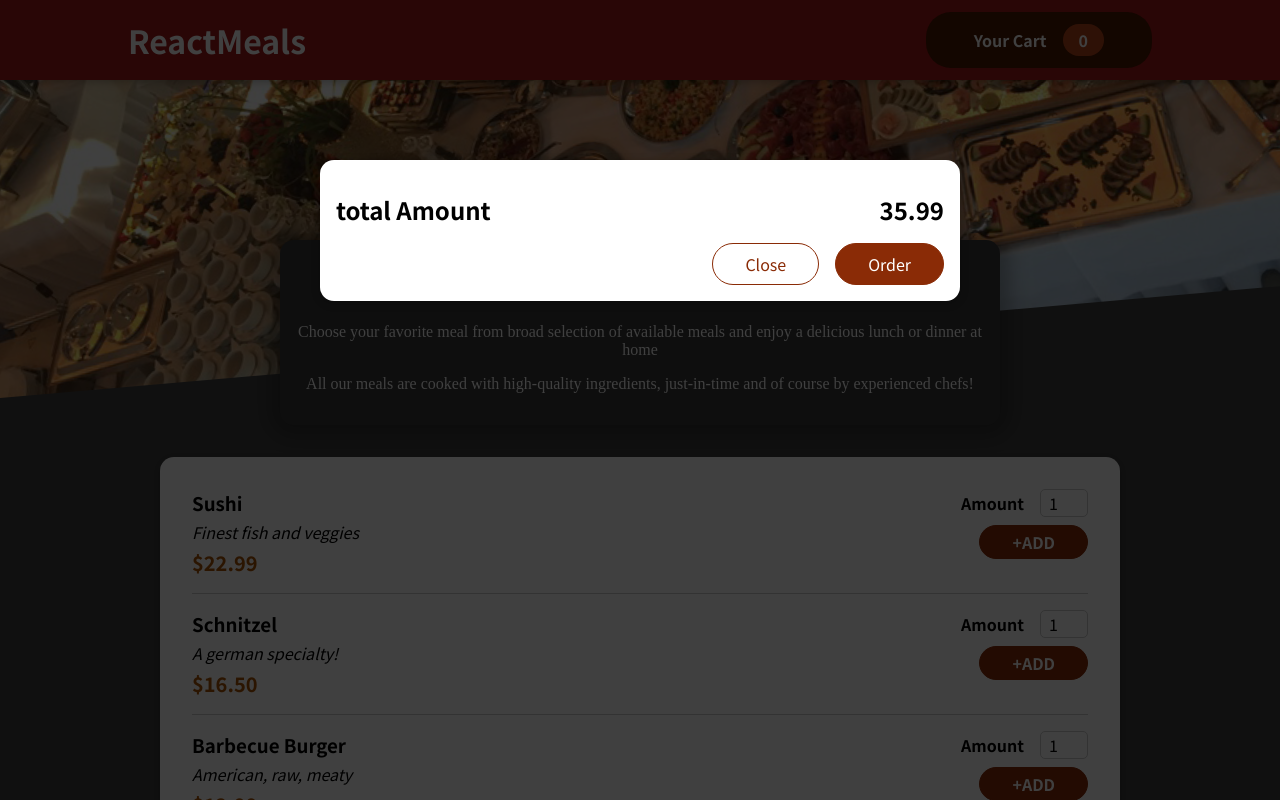
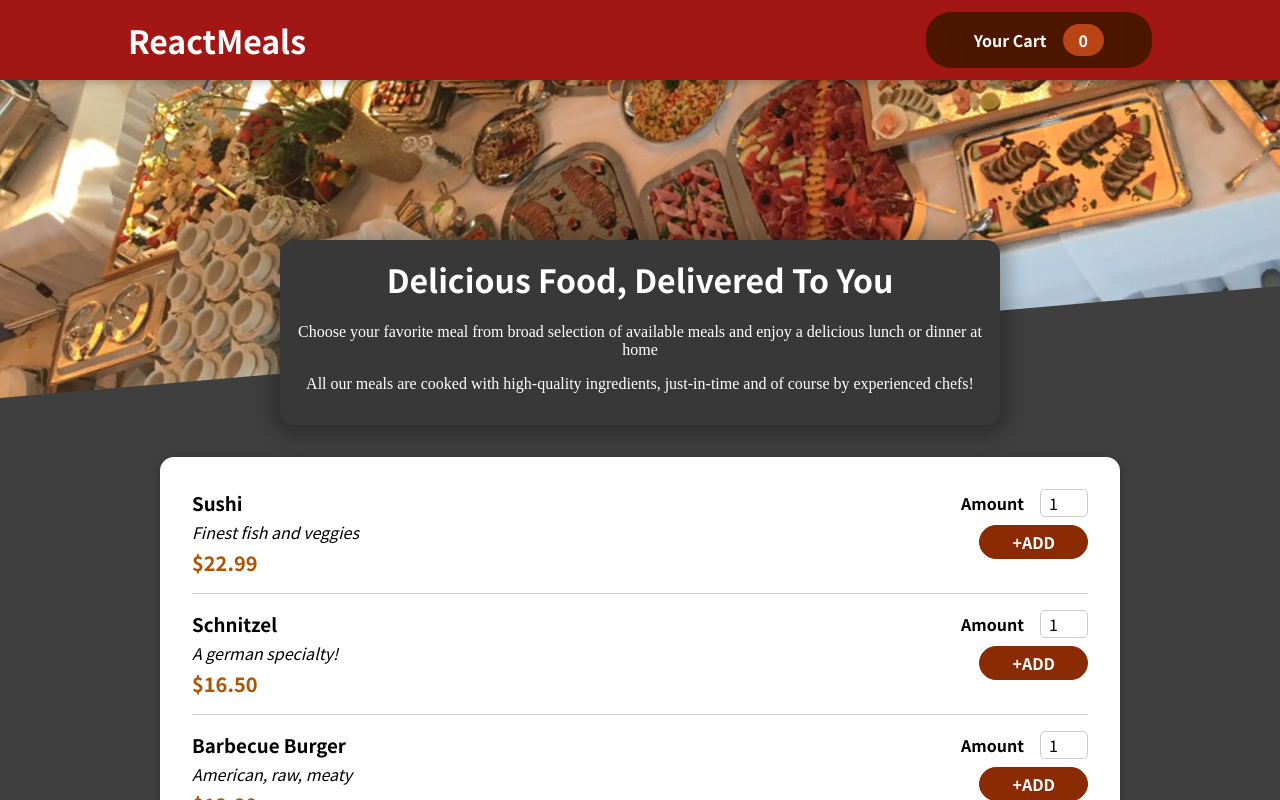
Before and after one commit to kartik4599/React-Meals, a React (Create React App) app: page / in a window 1280 px wide. Shown: the top 800 px of the page. Built offline with nearby package versions, Linux system fonts and the light colour scheme.

Commit message:
Cart Close Function

```diff
--- a/src/App.js
+++ b/src/App.js
@@ -1,14 +1,23 @@
+import { useState } from "react";
 import Cart from "./components/Cart/Cart";
 import Header from "./components/Layout/Header";
 import Meals from "./components/Meals/Meals";
 
 function App() {
+  const [showCart,setCart]=useState(false);
+
+  const nowShowCart=()=>{
+    setCart(true);
+  }
+  const hideShowCart=()=>{
+    setCart(false);
+  }
   return (
-    <div>
-      <Cart/>
-      <Header />
+    <>
+      {showCart && <Cart hidCart={hideShowCart}/>}
+      <Header onshowCart={nowShowCart}/>
       <Meals />
-    </div>
+    </>
   );
 }
 
--- a/src/components/Cart/Cart.js
+++ b/src/components/Cart/Cart.js
@@ -2,22 +2,24 @@ import Modal from "../UI/Modal/Modal";
 import classes from "./Cart.module.css";
 
 const Cart = (props) => {
+
   const totalList = (
-    <ul className={classes['cart-items']}>
+    <ul className={classes["cart-items"]}>
       {[].map((element) => {
         return <li>{element.name}</li>;
       })}
     </ul>
   );
+
   return (
-    <Modal>
+    <Modal onClose={props.hidCart}>
       {totalList}
       <div className={classes.total}>
         <span>total Amount</span>
-        <span>35.99</span>
+        <span>$35.99</span>
       </div>
       <div className={classes.actions}>
-        <button className={classes['button--alt']}>Close</button>
+        <button onClick={props.hidCart} className={classes["button--alt"]}>Close</button>
         <button className={classes.button}>Order</button>
       </div>
     </Modal>
--- a/src/components/Layout/Header.js
+++ b/src/components/Layout/Header.js
@@ -2,12 +2,13 @@ import HeaderCart from "./HeaderCart";
 import classes from "./Header.module.css";
 import Image from "../../assets/meals.jpg";
 
-const Header = () => {
+const Header = (props) => {
+
   return (
     <>
       <div className={classes["header"]}>
         <h1>ReactMeals</h1>
-        <HeaderCart />
+        <HeaderCart onshowCart={props.onshowCart}/>
       </div>
       <div className={classes["main-image"]}>
         <img src={Image} alt="error 404" />
--- a/src/components/Layout/HeaderCart.js
+++ b/src/components/Layout/HeaderCart.js
@@ -1,16 +1,16 @@
 import CartIcon from "../UI/Icon/CartIcon";
 import classes from "./HeaderCart.module.css";
 
-const HeaderCart=()=>{
-    return(
-        <button className={classes.button}>
-            <span>
-                <CartIcon/>
-            </span>
-            <span>Your Cart</span>
-            <span className={classes.badge}>0</span>
-        </button>
-    );
-}
+const HeaderCart = (props) => {
+  return (
+    <button className={classes.button} onClick={props.onshowCart}>
+      <span >
+        <CartIcon />
+      </span>
+      <span>Your Cart</span>
+      <span className={classes.badge}>0</span>
+    </button>
+  );
+};
 
 export default HeaderCart;
--- a/src/components/UI/Modal/Modal.js
+++ b/src/components/UI/Modal/Modal.js
@@ -2,7 +2,7 @@ import classes from "./Modal.module.css";
 import ReactDOM  from "react-dom";
 
 const Backdrop = (props) => {
-  return <div className={classes.backdrop} />;
+  return <div className={classes.backdrop} onClick={props.onClose}/>;
 };
 
 const ModalOverlay = (props) => {
@@ -17,7 +17,7 @@ const Modal = (props) => {
   const portal = document.getElementById("overlays");
   return (
     <>
-      {ReactDOM.createPortal(<Backdrop />, portal)}
+      {ReactDOM.createPortal(<Backdrop onClose={props.onClose}/>, portal)}
       {ReactDOM.createPortal(
         <ModalOverlay>{props.children}</ModalOverlay>,
         portal
--- a/src/components/UI/Modal/Modal.module.css
+++ b/src/components/UI/Modal/Modal.module.css
@@ -31,7 +31,7 @@
 @keyframes slide-down {
   from {
     opacity: 0;
-    transform: translateY(-3rem);
+    transform: translateY(13rem);
   }
   to {
     opacity: 1;
```
Also changed, not shown: 1 other file (tests, documents, lock files or other folders).
